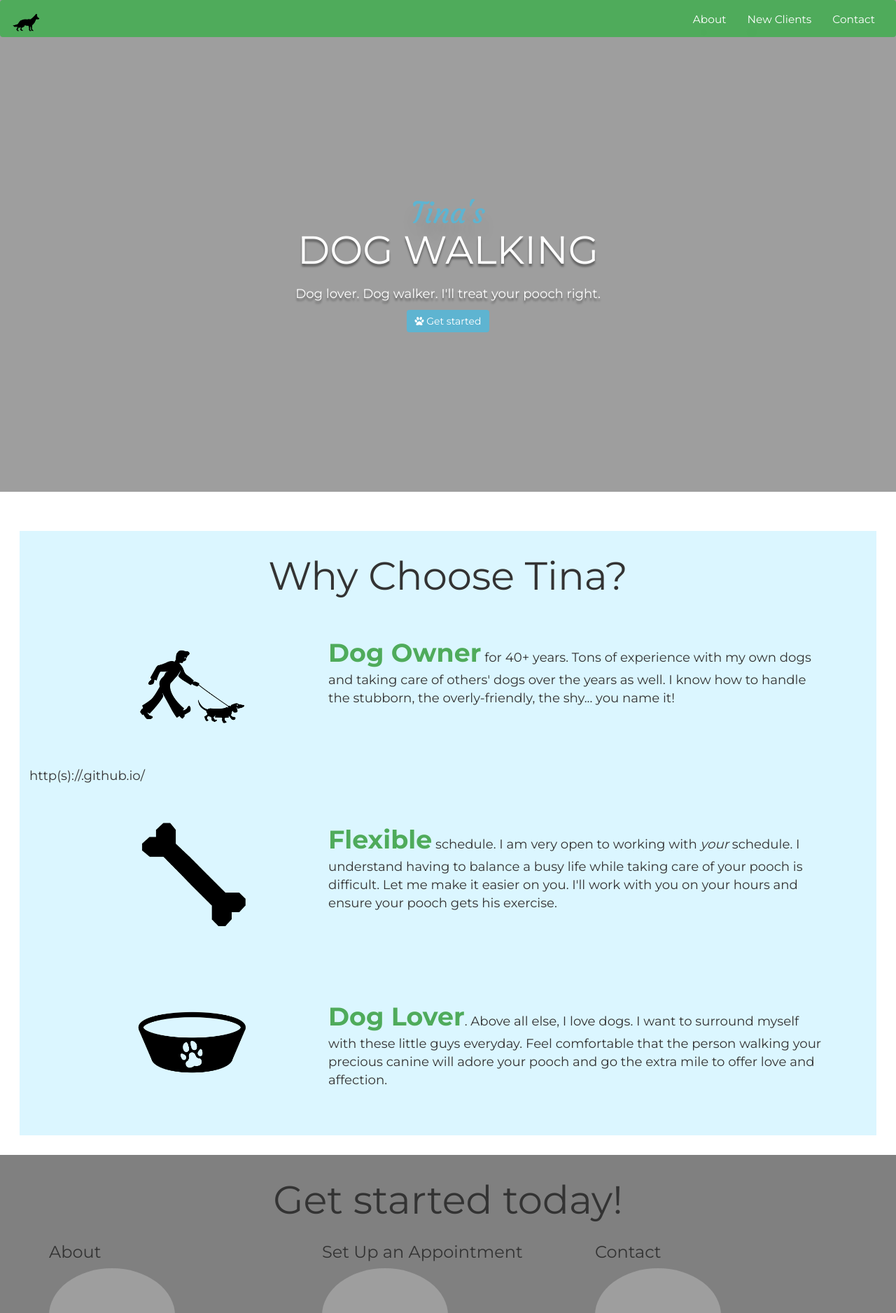
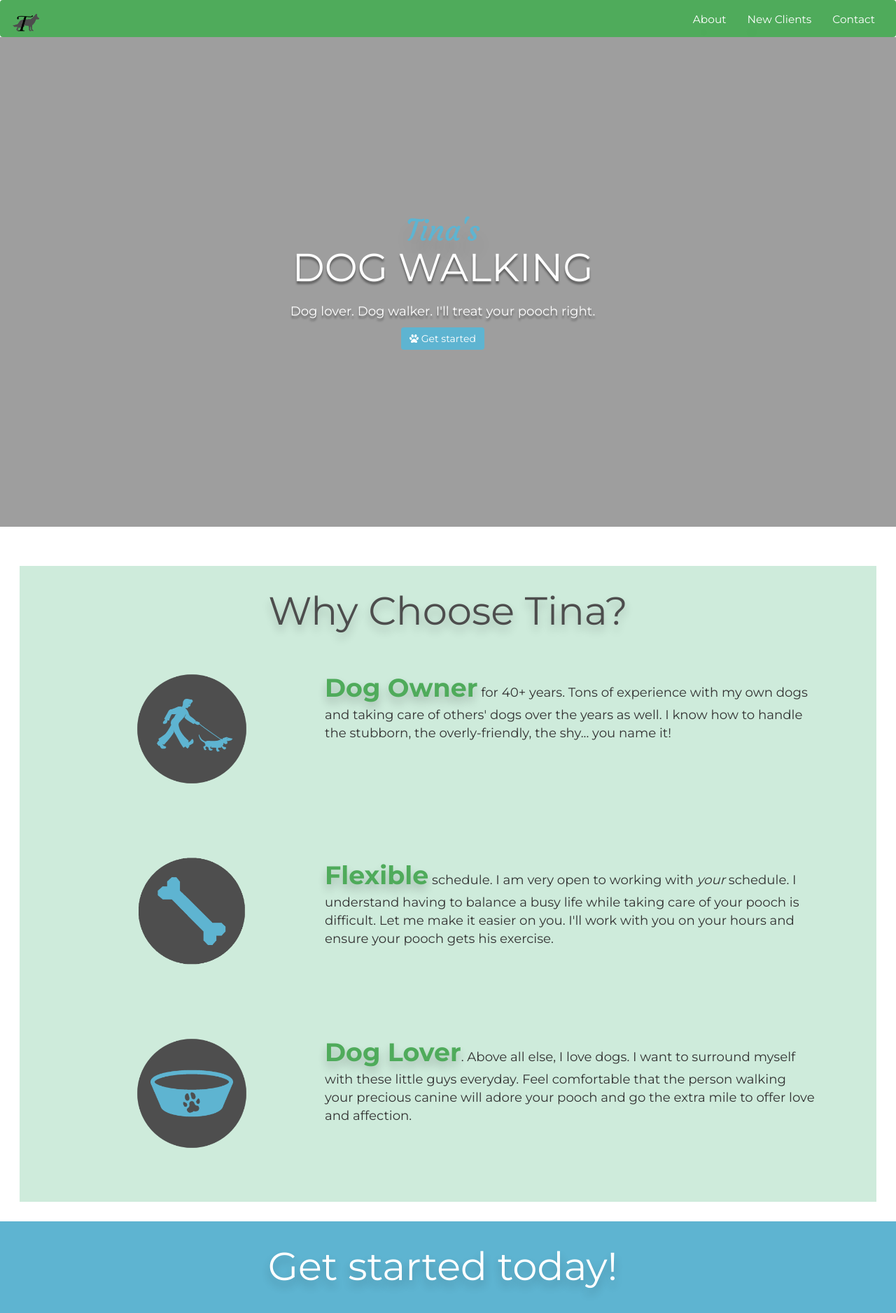
Before and after one commit to kalenenc/dog-website, a Jekyll site: the page built from index.html, in a window 1280 px wide. Shown: the top 1877 px of the page at 70% size. Built offline with Jekyll 4.4.1, drawn with Linux system fonts in a browser that asks for light colours; nearby versions of some CDN libraries; some web fonts are replaced; some of the changed text lies outside the part shown.

Commit message:
added some more changes

```diff
--- a/_config_dev.yml
+++ b/_config_dev.yml
@@ -1 +1 @@
-url: http://locahost:4000
+# url: http://locahost:4000
--- a/_includes/footer.html
+++ b/_includes/footer.html
@@ -1,6 +1,8 @@
 <footer class="footer">
+	<a href="#"><img class="logo" src="../photos/tina-logo.png"></a>
+
 	<h3 id="social-media"><i class="fa fa-twitter"></i><i class="fa fa-facebook"></i><i class="fa fa-linkedin"></i><i class="fa fa-instagram"></i>
 </h3>
-	<p>Copywrite 2016</p>
+	<p>Tina's Dog Walking. Copywrite 2016</p>
 	<p>Tina Csefalvay 138 Naughton Circle, Evans City, PA 16033</p>
 </footer>
--- a/_includes/header.html
+++ b/_includes/header.html
@@ -9,7 +9,7 @@
           <span class="icon-bar"></span>
           <span class="icon-bar"></span>
         </button>
-        <a class="navbar-brand" href="{{site.url}}/index"><img class ="german-shepherd" src="{{site.url}}/photos/german-shepherd.png"></a>
+        <a class="navbar-brand" href="{{site.url}}/index"><img class ="german-shepherd" src="{{site.url}}/photos/tina-logo.png"></a>
       </div>
       <!-- Collect the nav links, forms, and other content for toggling -->
       <div class="collapse navbar-collapse" id="bs-example-navbar-collapse-1">
--- a/css/main.css
+++ b/css/main.css
@@ -5,6 +5,16 @@
 
  }
 
+.row {
+	margin-right:0px;
+}
+
+ .banner-img {
+	background: url(../photos/yorkie.jpg);
+	background-size: cover;
+	background-position:center;
+	background-repeat: no-repeat;
+}
 
  .navbar-default {
     background-color:#4FAB5B;
@@ -50,13 +60,6 @@ h1 {
 	/*font-size:1.5em;*/
 }
 
-body {
-	background: url(../photos/yorkie.jpg);
-	background-size: cover;
-	background-position:center;
-	background-repeat: no-repeat;
-}
-
 html {
 	height:100%;
 }
@@ -92,22 +95,22 @@ html {
 }
 
 .goldie {
-	width:50%;
-	border-radius:100%;
+	width:93%;
+	/*border-radius:100%;*/
 
 }
 
 .pug {
-	width:50%;
-	border-radius:100%;
+	width:93%;
+	/*border-radius:100%;*/
 
 }
 
 
 
 .cutie {
-	width:50%;
-	border-radius:100%;
+	width:93%;
+	/*border-radius:100%;*/
 
 }
 
@@ -135,7 +138,7 @@ html {
 }
 
 .blue-bg {
-	background-color: #DBF6FF;
+	background-color: #ceebdb;
 	padding:1em;
 	margin:2em;
 }
@@ -143,6 +146,8 @@ html {
 h2 {
 	font-size: 4em;
 	text-align:center;
+	color:#4d4d4d;
+	text-shadow: 0px 8px 13px rgba(0,0,0,0.2);
 
 }
 
@@ -166,10 +171,11 @@ p {
 	color:#4FAB5B;
 	font-weight:bold;
 	font-size:2em;
+	text-shadow: 0px 8px 13px rgba(0,0,0,0.2);
 }
 
 .grey {
-	background-color:grey;
+	background-color:#5EB4D1;
 	padding:1em;
 	margin-bottom:4em;
 }
@@ -191,6 +197,42 @@ p {
 	letter-spacing:1.5em;
 }
 
+.logo {
+	text-align:center;
+	width: 25%;
+}
+
+.call-to-action {
+	color:white;
+	text-shadow: 0px 8px 13px rgba(0,0,0,0.2);
+}
+
+.inner-call {
+	color:white;
+}
+
+.call-subtitle {
+	color:#4d4d4d;
+	text-align: center;
+}
+.age {
+	color:#4FAB5B;
+	text-shadow: 0px 8px 13px rgba(0,0,0,0.2);
+}
+
+.get-started-imgs {
+	opacity:1.0;
+	border-radius:20px;
+	margin-top:2em;
+	margin-bottom:1.5em;
+}
+
+
+.get-started-imgs:hover {
+	opacity:0.7;
+
+}
+
 
 /*---------About Page-------------*/
 #about-white {
@@ -198,3 +240,7 @@ p {
 	margin-top:-2em;
 	padding:2em;
 }
+
+.mom {
+	float:right;
+}
--- a/index.html
+++ b/index.html
@@ -3,7 +3,8 @@ layout: default
 ---
 
 <!-- Heading and image -->
-<div class="container">
+
+<div class="banner-img">
   <div class="row">
     <div class="col-lg-12">
       <div class="heading">
@@ -27,7 +28,7 @@ layout: default
     <div class="row">
       <div class="col-lg-1 col-md-1 col-sm-1 col-xs-12"></div>
       <div class="col-lg-3 col-md-3 col-sm-3 col-xs-12">
-        <img class="why-icons" src="{{site.url}}/photos/walk.png">
+        <img class="why-icons" src="{{site.url}}/photos/walk-copy.png">
       </div>
       <div class="col-lg-8 col-md-8 col-sm-8 col-xs-12">
         <p><span class="first-word">Dog Owner</span> for 40+ years. Tons of experience with my own dogs and taking care of others' dogs over the years as well. I know how to handle the stubborn, the overly-friendly, the shy... you name it! </p>
@@ -35,14 +36,12 @@ layout: default
     </div>
   </div>
 
-<p>http(s)://<username>.github.io/<projectname></p>
-
 <!-- Dog bone -->
   <div class="container bulletpoint">
   <div class="row">
     <div class="col-lg-1 col-md-1 col-sm-1 col-xs-12"></div>
     <div class="col-lg-3 col-md-3 col-sm-3 col-xs-12">
-      <img class="why-icons" src="{{site.url}}/photos/bone.png">
+      <img class="why-icons" src="{{site.url}}/photos/bone-copy.png">
     </div>
     <div class="col-lg-8 col-md-8 col-sm-8 col-xs-12">
       <p><span class="first-word">Flexible</span> schedule. I am very open to working with <em>your</em> schedule. I understand having to balance a busy life while taking care of your pooch is difficult. Let me make it easier on you. I'll work with you on your hours and ensure your pooch gets his exercise.</p>
@@ -58,7 +57,7 @@ layout: default
   <div class="row">
     <div class="col-lg-1 col-md-1 col-sm-1 col-xs-12"></div>
     <div class="col-lg-3 col-md-3 col-sm-3 col-xs-12">
-      <img class="why-icons" src="{{site.url}}/photos/bowl.png">
+      <img class="why-icons" src="{{site.url}}/photos/bowl-copy.png">
       </div>
       <div class="col-lg-8 col-md-8 col-sm-8 col-xs-12">
         <p><span class="first-word">Dog Lover</span>. Above all else, I love dogs. I want to surround myself with these little guys everyday. Feel comfortable that the person walking your precious canine will adore your pooch and go the extra mile to offer love and affection.</p>
@@ -72,24 +71,27 @@ layout: default
 
 <!-- Get started/nav -->
 <div class="grey">
-  <div class="container">
+  <div class="container call-to-action">
     <div class="row">
-      <h2>Get started today!</h2>
+      <h2 class="inner-call">Get started today!</h2>
     </div>
     <div class="row">
       <div class="col-lg-4 col-md-4 col-sm-4 col-xs-12">
-        <h3>About</h3>
-        <img class="goldie" src="{{site.url}}/photos/goldie.jpg">
+
+
+        <a href="#"><img class="cutie get-started-imgs" src="{{site.url}}/photos/cutie-ps.png"></a>
         <p>Learn more about me and my dog-walking business and why I'd be a good fit for your dog walking needs.</p>
       </div>
       <div class="col-lg-4 col-md-4 col-sm-4 col-xs-12">
-        <h3>Set Up an Appointment</h3>
-        <img class="pug" src="{{site.url}}/photos/pug.jpg">
+
+
+         <a href="#">
+          <img class="goldie get-started-imgs" src="{{site.url}}/photos/goldie-ps.png">
+        </a>
         <p>Set up an appointment so I can get started walking your dog</p>
       </div>
       <div class="col-lg-4 col-md-4 col-sm-4 col-xs-12">
-        <h3>Contact</h3>
-        <img class="cutie" src="{{site.url}}/photos/cutie.jpg">
+        <a href="#"><img class="pug get-started-imgs" src="{{site.url}}/photos/pug-ps.png"></a>
         <p>Have general questions or just want to contact me? Click here.</p>
       </div>
     </div>
@@ -101,17 +103,21 @@ layout: default
   <div class="container i-know">
     <div class="row">
       <div class="col-xs-12">
-        <h3>I know that in today's busy day age...</h3>
+        <h3 class="age">I know that in today's busy day age...</h3>
         <p id="go-left">It's hard to find quality dog walking. Chambray twee put a bird on it beard. Locavore church-key 8-bit cred meggings. Paleo occupy art party beard readymade food truck. Fanny pack lumbersexual bitters kale chips ramps. Fixie letterpress whatever, pinterest photo booth actually literally irony. Gluten-free cronut 3 wolf moon, farm-to-table aesthetic tacos gentrify gochujang chicharrones next level mixtape photo booth XOXO. Butcher meggings salvia bespoke, aesthetic keffiyeh direct trade before they sold out.</p>
       </div>
+
+     <div class="get-started-2">
+      <div class="get-started-bg"></div>
       <div class="col-xs-12">
-         <h3>But that's enough talking. Let's get started! </h3>
+         <h3 class="age">But that's enough talking. Let's get started! </h3>
       </div>
       <div class="col-xs-12">
         <a href="#" class="btn btn-default" role="button"><i class="fa fa-paw"></i> Make Appointment!</a>
       </div>
       </div>
     </div>
+</div>
 </div>
 
 
```
Also changed, not shown: about.html (+18 -4 lines), photos/bone copy.png (added), photos/bone-copy.png (added), photos/bone.png, photos/bowl-copy.png (added), photos/bowl.png, photos/tina-logo.png (added), photos/walk-copy.png (added), photos/walk.png, 4 other files.
